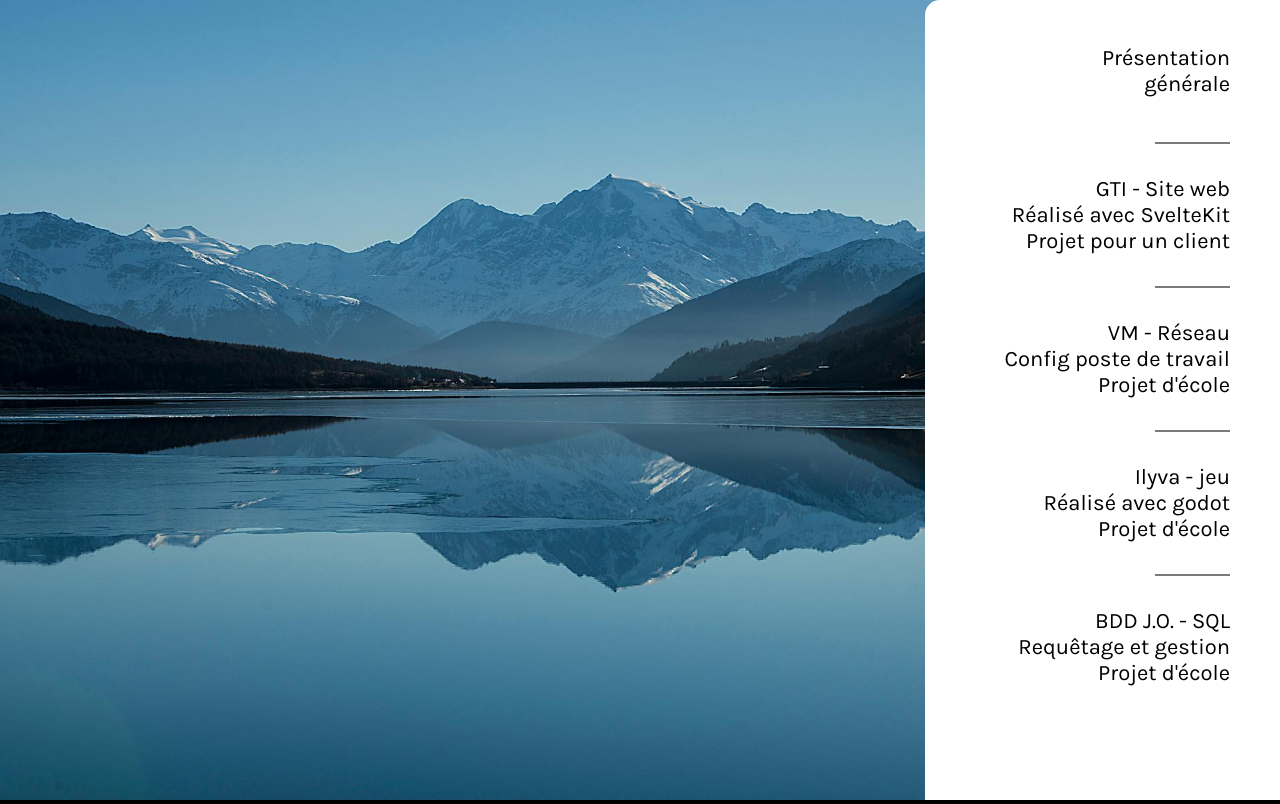
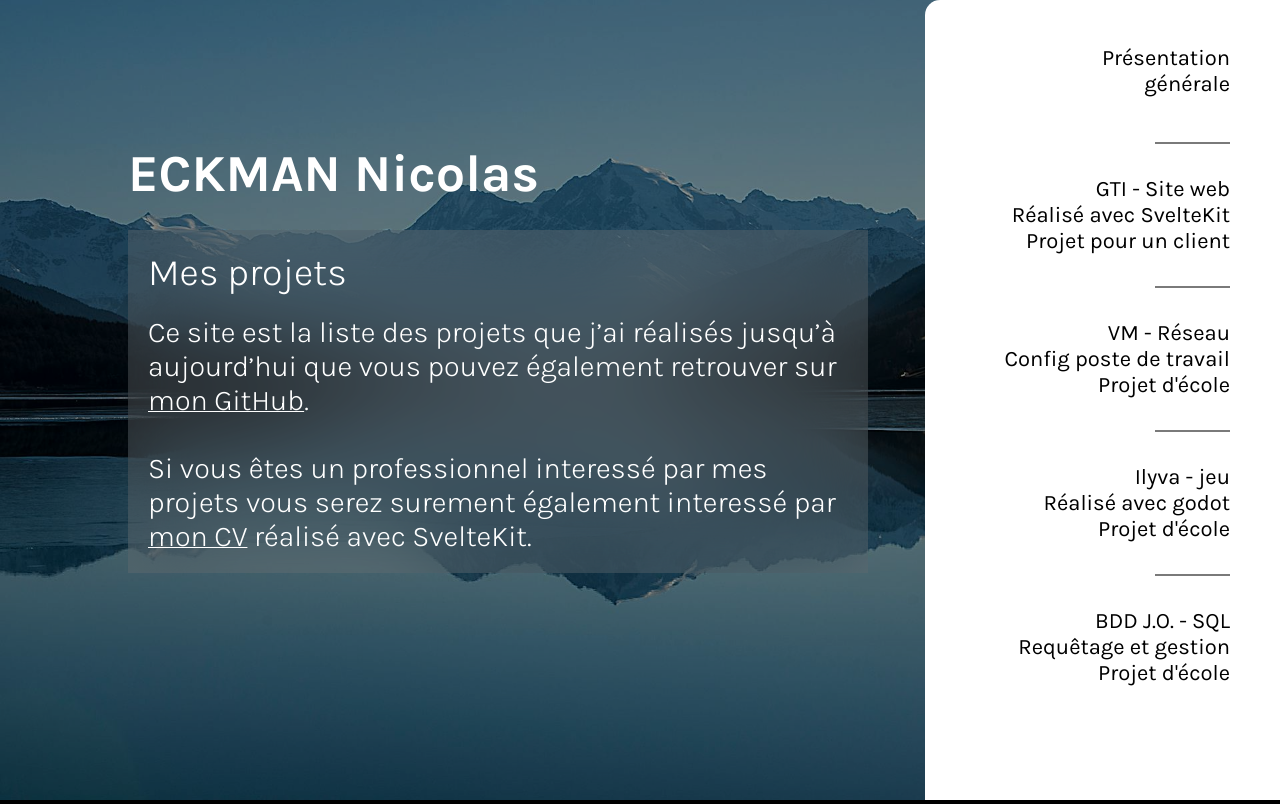
Before and after one commit to Colarionctueux/Portfolio, a SvelteKit app: page / in a window 1280 px wide. Built offline with nearby package versions, Linux system fonts and the light colour scheme.

Commit message:
page de presentation finie

```diff
--- a/src/app.html
+++ b/src/app.html
@@ -5,7 +5,7 @@
 		<link rel="icon" href="%sveltekit.assets%/favicon.png" />
 		<link rel="preconnect" href="https://fonts.googleapis.com">
 		<link rel="preconnect" href="https://fonts.gstatic.com" crossorigin>
-		<link href="https://fonts.googleapis.com/css2?family=Karla:wght@400;700&family=Prompt:wght@200;300;400;700&display=swap" rel="stylesheet">
+		<link href="https://fonts.googleapis.com/css2?family=Karla:wght@300;400;700&display=swap" rel="stylesheet">
 		<meta name="viewport" content="width=device-width, initial-scale=1" />
 		%sveltekit.head%
 	</head>
--- a/src/routes/+page.svelte
+++ b/src/routes/+page.svelte
@@ -28,8 +28,16 @@
         <p> Projet d'école </p>
     </div>
 </aside>
+<img src="/main.jpg" alt="Montagnes blanches refletées sur un lac">
+<div class="shadow" />
 <section>
-    <img src="/main.jpg" alt="Montagnes blanches refletées sur un lac">
+    <h1>ECKMAN Nicolas</h1>
+    <div>
+        <h2>Mes projets</h2>
+        <p>Ce site est la liste des projets que j’ai réalisés jusqu’à aujourd’hui que vous pouvez également retrouver sur <a href="https://github.com/Colarionctueux" target="_blank">mon GitHub</a>.<br>
+            <br>
+            Si vous êtes un professionnel interessé par mes projets vous serez surement également interessé par <a href="https://cv-svelte-ruby.vercel.app/">mon CV</a> réalisé avec SvelteKit.</p>
+    </div>
 </section>
 
 <style>
@@ -40,11 +48,16 @@
     :global(body){
         background-color: black;
         margin: 0;
+        overflow-y: hidden;
+        height: 100vh;
     }
 
     img{
         width: 100%;
         height: 100vh;
+        z-index: -1;
+        object-fit: cover;
+        position: absolute;
     }
 
     aside{
@@ -58,6 +71,7 @@
         position: fixed;
         top: 0;
         right: 0;
+        z-index: 10;
     }
 
     aside div{
@@ -83,4 +97,66 @@
         padding: 0;
         margin-right: 50px;
     }
+
+    section {
+        height: 100%;
+    }
+
+    .shadow{
+        background-color: rgba(0, 0, 0, 0.39);
+        position: absolute;
+        top: 0;
+        left: 0;
+        height: 100%;
+        width: 100%;
+        z-index: 0;
+    }
+
+    section{
+        position: relative;
+        z-index: 1;
+        display: flex;
+        flex-direction: column;
+        height: 100%;
+    }
+
+    h1 {
+        color: white;
+        font-weight: 700;
+        font-size: 3.25em;
+        position: absolute;
+        top: 100px;
+        left: 10%;
+    }
+
+    h2 {
+        color: white;
+        font-size: 2.37em;
+        margin: 0;
+        margin-bottom: 20px;
+        font-weight: 300;
+    }
+
+    section p {
+        color: white;
+        font-size: 1.81em;
+        margin: 0;
+        font-weight: 300;
+    }
+
+    section div {
+        position: absolute;
+        top: 230px;
+        left: 10%;
+        width: 700px;
+        padding: 20px;
+        background-color: rgba(129, 129, 129, 0.29);
+        backdrop-filter: blur(35px);
+    }
+
+    a{
+        color: white;
+        text-decoration: underline;
+        text-decoration-thickness: 1px;
+    }
 </style>
```
Also changed, not shown: src/components/projet.svelte (added), 1 other file (tests, documents, lock files or other folders).
